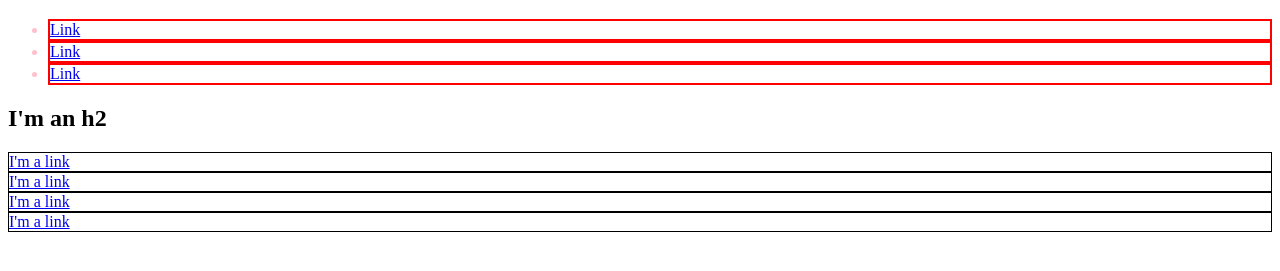
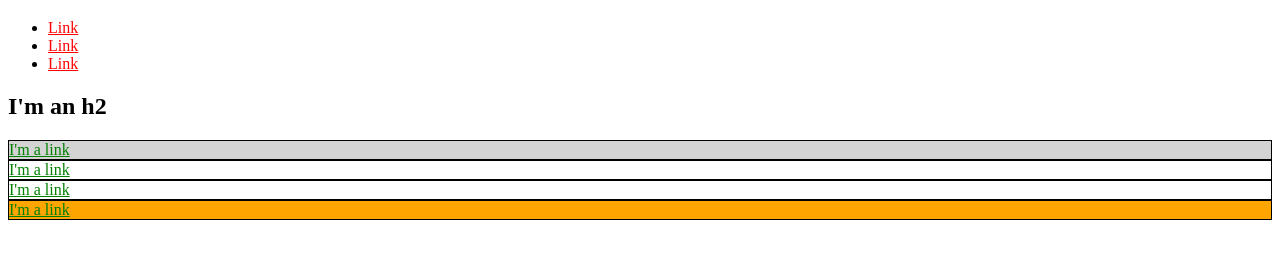
Before and after one commit to Kadmos83/Kadmos83.github.io, a plain HTML site: page index.html in a window 1280 px wide. Shown: the part 61-332 px from the top of the page. Drawn offline with Linux system fonts and the light colour scheme.

Commit message:
class en id toegevoegd

```diff
--- a/index.html
+++ b/index.html
@@ -4,11 +4,23 @@
     <title>Test Page: Don't Panic</title>
     <meta charset="utf-8">
     <style>
-      div {
-        border: 1px solid black; color:green;
+      a {
+        color: red;
       }
-      li{
-        color: pink; border: 2px solid red;
+      #exec-bio {
+        background-color: lightgray;
+      }
+      #stijlNaam {
+        background-color: orange;
+      }
+      .bio-box {
+        border: 1px solid black;
+      }
+      .bio-box a {
+        color: green;
+      }
+            .azure a {
+        color: azure;
       }
     </style>
   </head>
@@ -26,16 +38,16 @@
       </li>
     </ul>
     <h2>I'm an h2</h2>
-    <div>
+    <div id="exec-bio" class="bio-box">
       <a href="http://example.com/">I'm a link</a>
     </div>
-    <div>
+    <div class="bio-box">
       <a href="http://example.com/">I'm a link</a>
     </div>
-    <div>
+    <div class="bio-box" "azure">
       <a href="http://example.com/">I'm a link</a>
     </div>
-    <div>
+    <div id="stijlNaam" class="bio-box">
       <a href="http://example.com/">I'm a link</a>
     </div>
   </body>
```
